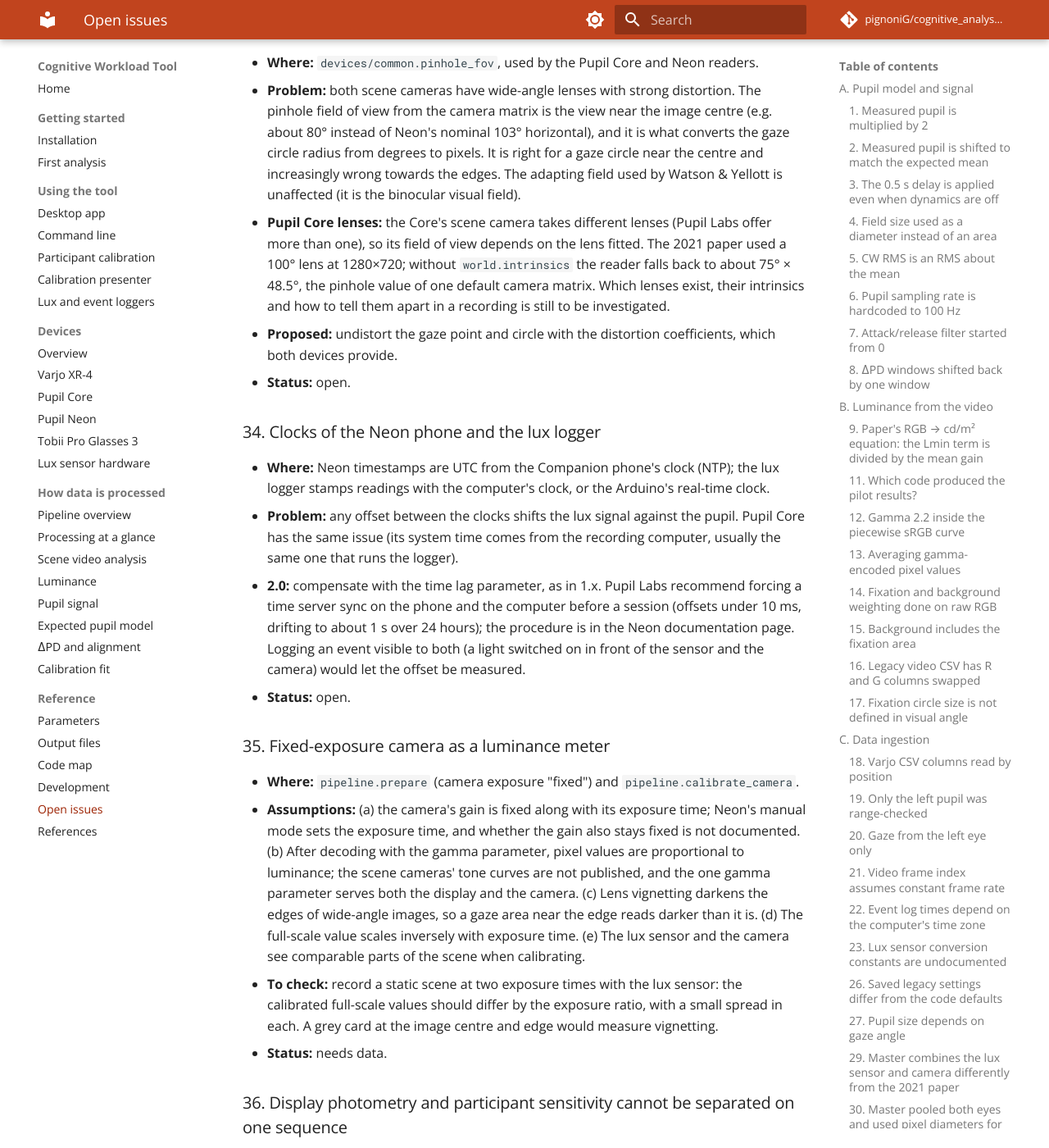
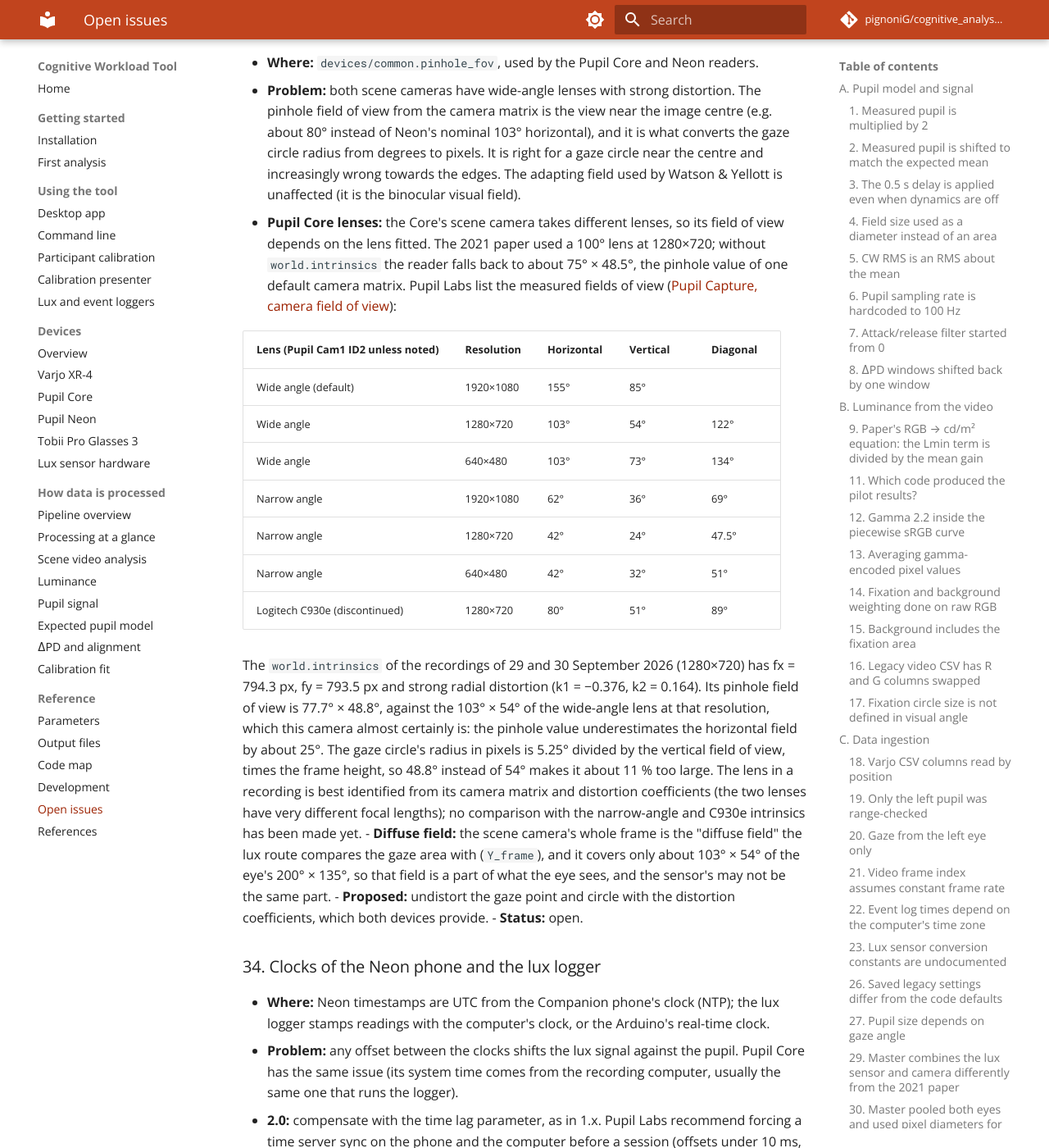
Before and after one commit to pignoniG/cognitive_analysis_tool, an MkDocs documentation site: the page built from docs/OPEN_ISSUES.md, in a window 1280 px wide and 1400 px high, scrolled down 14882 px. Shown: the whole window at 82% size. Built offline with MkDocs 1.6.1 and Material for MkDocs 9.7.7, drawn with Linux system fonts in a browser that asks for light colours; comment, search, counter and statistics services are not loaded.

Commit message:
Open issue 33: the Pupil Core lens table, this camera's intrinsics and what the pinhole value costs
Pupil Labs' measured fields of view for the wide and narrow lenses and the C930e, the intrinsics of the September 2026 recordings (pinhole 77.7 x 48.8 degrees against 103 x 54 for the wide lens), the effect on the gaze circle's radius, and the note that the camera frame covers only part of the eye's field.

```diff
--- a/docs/OPEN_ISSUES.md
+++ b/docs/OPEN_ISSUES.md
@@ -425,10 +425,31 @@ is revised; they remain in the git history of this file.
   it is what converts the gaze circle radius from degrees to pixels. It is right for a gaze circle near the centre
   and increasingly wrong towards the edges. The adapting field used by Watson & Yellott is unaffected (it is the
   binocular visual field).
-- **Pupil Core lenses:** the Core's scene camera takes different lenses (Pupil Labs offer more than one), so its field
-  of view depends on the lens fitted. The 2021 paper used a 100° lens at 1280×720; without `world.intrinsics` the
-  reader falls back to about 75° × 48.5°, the pinhole value of one default camera matrix. Which lenses exist, their
-  intrinsics and how to tell them apart in a recording is still to be investigated.
+- **Pupil Core lenses:** the Core's scene camera takes different lenses, so its field of view depends on the lens
+  fitted. The 2021 paper used a 100° lens at 1280×720; without `world.intrinsics` the reader falls back to about
+  75° × 48.5°, the pinhole value of one default camera matrix. Pupil Labs list the measured fields of view
+  ([Pupil Capture, camera field of view](https://docs.pupil-labs.com/core/software/pupil-capture/#camera-field-of-view-fov)):
+
+  | Lens (Pupil Cam1 ID2 unless noted) | Resolution | Horizontal | Vertical | Diagonal |
+  |---|---|---|---|---|
+  | Wide angle (default) | 1920×1080 | 155° | 85° | |
+  | Wide angle | 1280×720 | 103° | 54° | 122° |
+  | Wide angle | 640×480 | 103° | 73° | 134° |
+  | Narrow angle | 1920×1080 | 62° | 36° | 69° |
+  | Narrow angle | 1280×720 | 42° | 24° | 47.5° |
+  | Narrow angle | 640×480 | 42° | 32° | 51° |
+  | Logitech C930e (discontinued) | 1280×720 | 80° | 51° | 89° |
+
+  The `world.intrinsics` of the recordings of 29 and 30 September 2026 (1280×720) has fx = 794.3 px, fy = 793.5 px
+  and strong radial distortion (k1 = −0.376, k2 = 0.164). Its pinhole field of view is 77.7° × 48.8°, against the
+  103° × 54° of the wide-angle lens at that resolution, which this camera almost certainly is: the pinhole value
+  underestimates the horizontal field by about 25°. The gaze circle's radius in pixels is 5.25° divided by the
+  vertical field of view, times the frame height, so 48.8° instead of 54° makes it about 11 % too large. The lens
+  in a recording is best identified from its camera matrix and distortion coefficients (the two lenses have very
+  different focal lengths); no comparison with the narrow-angle and C930e intrinsics has been made yet.
+- **Diffuse field:** the scene camera's whole frame is the "diffuse field" the lux route compares the gaze area
+  with (`Y_frame`), and it covers only about 103° × 54° of the eye's 200° × 135°, so that field is a part of what the
+  eye sees, and the sensor's may not be the same part.
 - **Proposed:** undistort the gaze point and circle with the distortion coefficients, which both devices provide.
 - **Status:** open.
 
```
